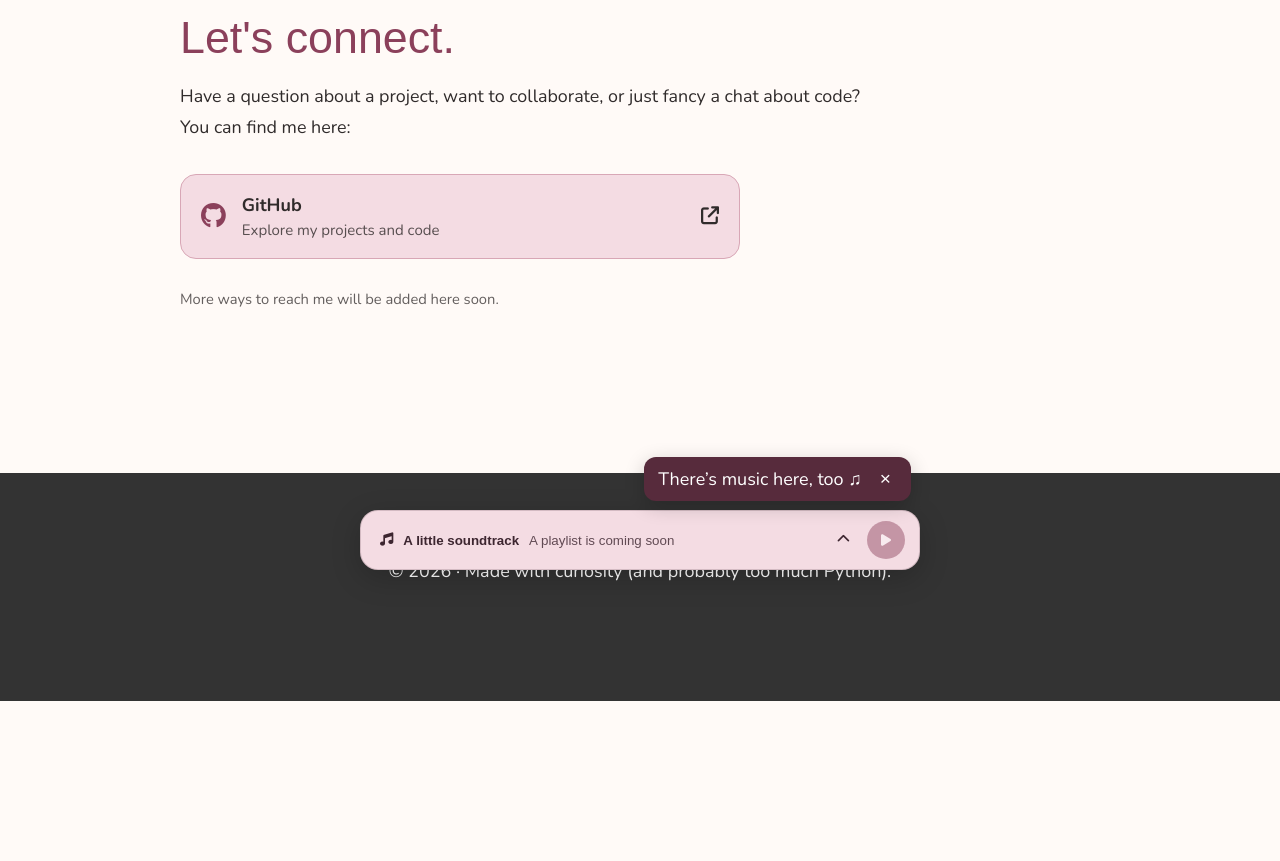
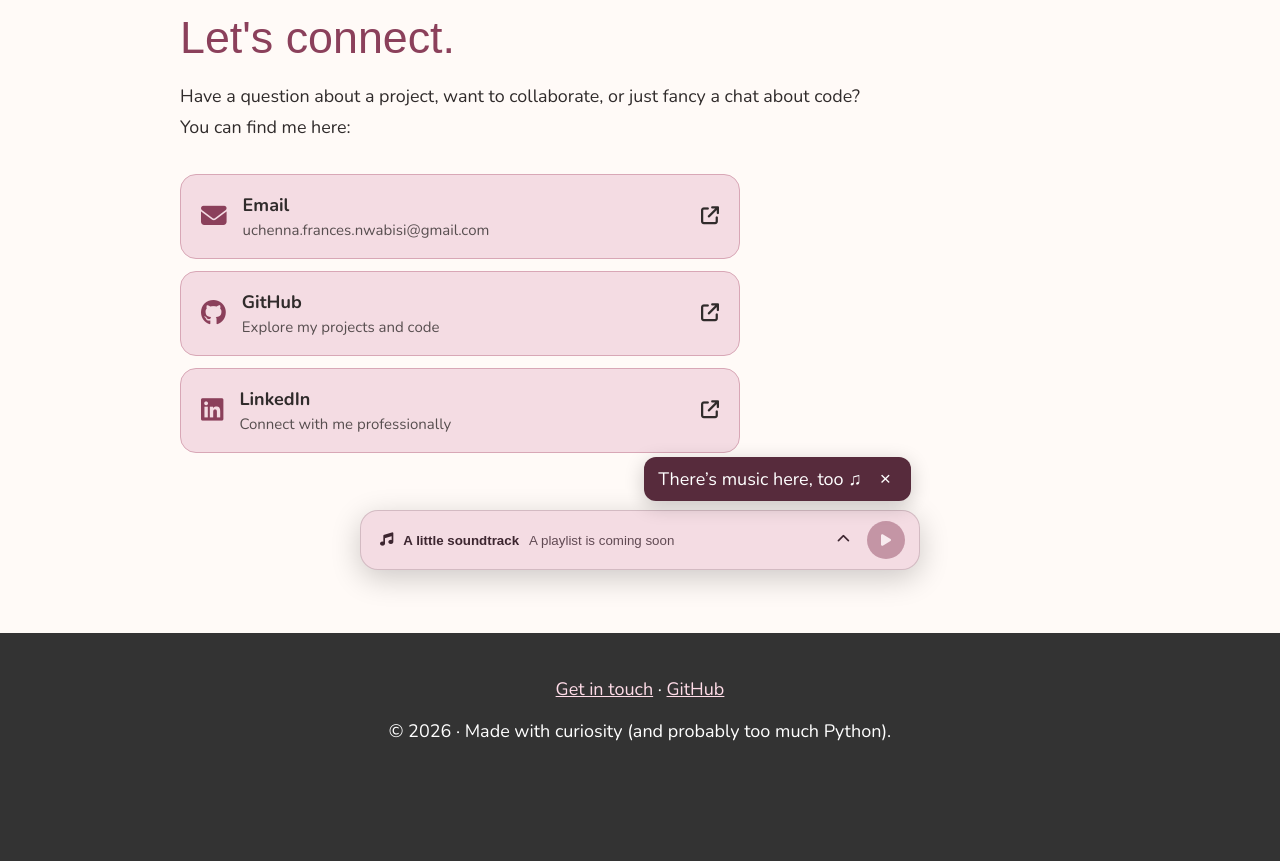
Before and after one commit to Frances06/Repertoire, a Flask app: page /contact in a window 1280 px wide. Shown: the part 216-1077 px from the top of the page. Before the commit the page ends 917 px from the top, so only its background shows below. Run offline with Flask 3, Linux system fonts and the light colour scheme; data that the repository does not hold is empty; some web fonts are replaced.

Commit message:
Add personal email and LinkedIn contact links

```diff
--- a/templates/contact.html
+++ b/templates/contact.html
@@ -8,12 +8,21 @@
   <h1>Let's connect.</h1>
   <p class="contact-intro">Have a question about a project, want to collaborate, or just fancy a chat about code? You can find me here:</p>
   <div class="contact-links">
+    <a class="contact-link" href="mailto:uchenna.frances.nwabisi@gmail.com">
+      <i class="fa-solid fa-envelope" aria-hidden="true"></i>
+      <span><strong>Email</strong><small>uchenna.frances.nwabisi@gmail.com</small></span>
+      <i class="fa-solid fa-arrow-up-right-from-square" aria-hidden="true"></i>
+    </a>
     <a class="contact-link" href="https://github.com/Frances06" target="_blank" rel="noopener noreferrer">
       <i class="fa-brands fa-github" aria-hidden="true"></i>
       <span><strong>GitHub</strong><small>Explore my projects and code</small></span>
       <i class="fa-solid fa-arrow-up-right-from-square" aria-hidden="true"></i>
     </a>
+    <a class="contact-link" href="https://www.linkedin.com/in/frances-nwabisi-b27409426/" target="_blank" rel="noopener noreferrer">
+      <i class="fa-brands fa-linkedin" aria-hidden="true"></i>
+      <span><strong>LinkedIn</strong><small>Connect with me professionally</small></span>
+      <i class="fa-solid fa-arrow-up-right-from-square" aria-hidden="true"></i>
+    </a>
   </div>
-  <p class="contact-note">More ways to reach me will be added here soon.</p>
 </section>
 {% endblock %}
```
